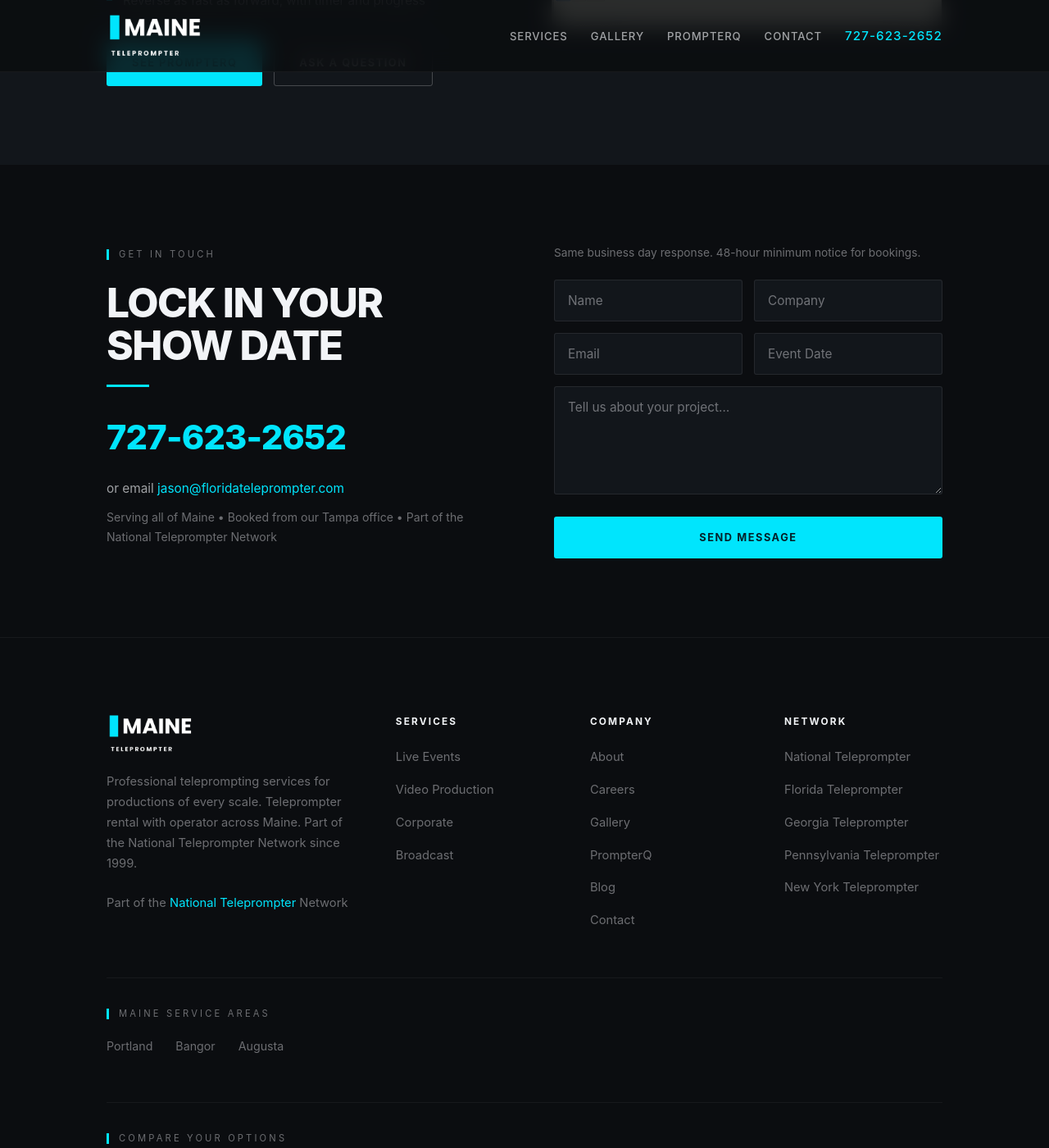
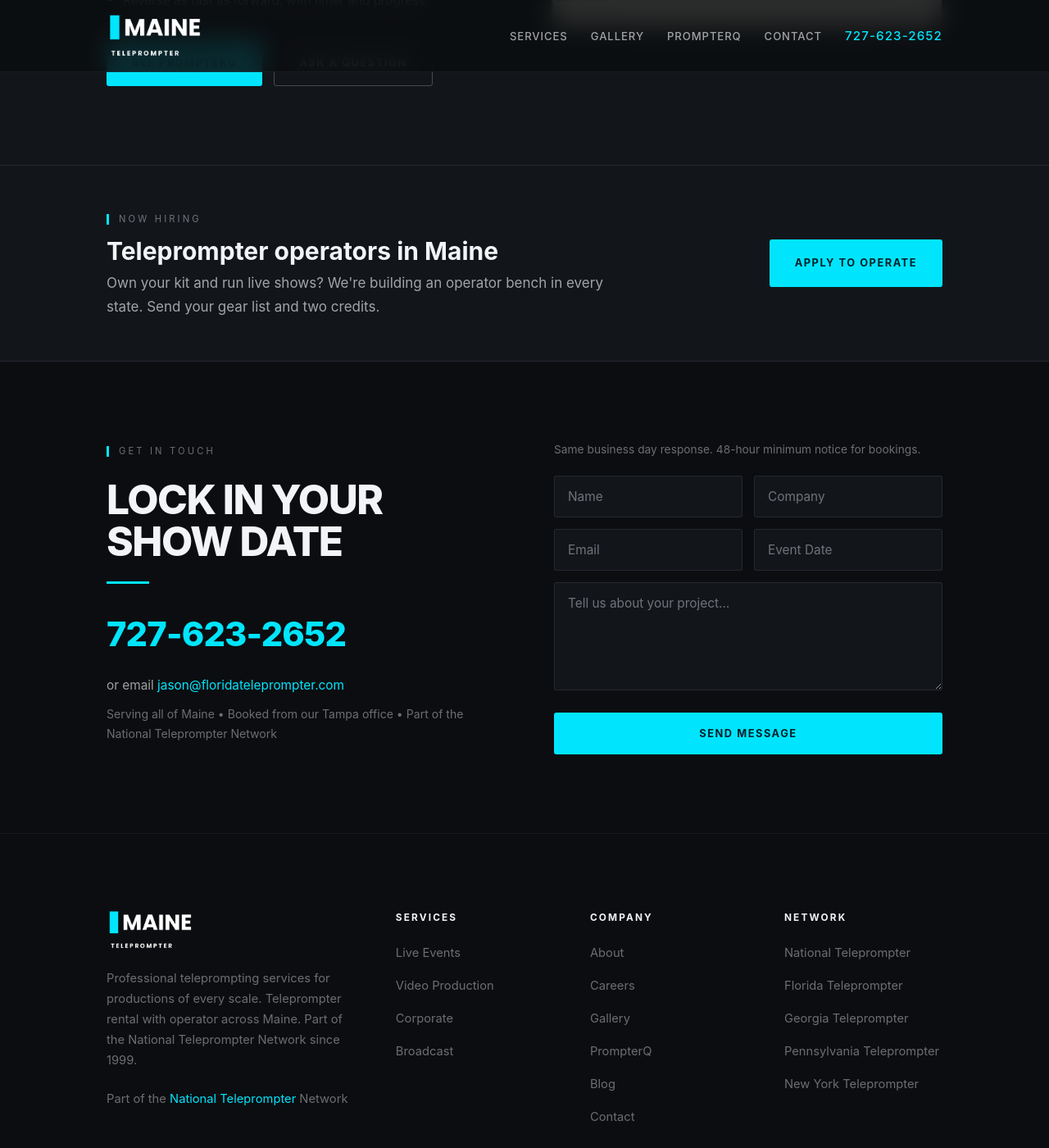
Before and after one commit to jasproj/maineteleprompter, a Jekyll site: the page index.html, which Jekyll copies as it is, in a window 1280 px wide and 1400 px high, scrolled down 6080 px. Shown: the whole window at 82% size. Built offline with Jekyll 4.4.1, drawn with Linux system fonts in a browser that asks for light colours.

Commit message:
feat: "Now Hiring Operators" band above the contact section
A visible operator-recruiting callout on the home page. Until now the only
path to the application form was a footer link. The band names the state,
says what we want (own kit, live-show experience, gear list + two credits)
and sends applicants to the existing careers page. Styled with the site's
own CSS variables; no new colors, fonts or scripts. Verified at 1280 and
390 wide.

Co-Authored-By: Claude Fable 5.1 <noreply@anthropic.com>
Claude-Session: https://claude.ai/code/session_01SW4oYwAA8ZEcmkVZYUBX96

```diff
--- a/index.html
+++ b/index.html
@@ -444,6 +444,13 @@
             html { scroll-behavior: auto; }
             * { transition: none !important; animation: none !important; }
         }
+
+        /* Hiring band */
+        .hiring { padding: clamp(36px, 4vw, 56px) 0; background: var(--surface); border-top: 1px solid var(--line); border-bottom: 1px solid var(--line); }
+        .hiring-wrap { display: flex; align-items: center; justify-content: space-between; gap: 28px; flex-wrap: wrap; }
+        .hiring-title { font-size: clamp(22px, 2.6vw, 30px); line-height: 1.15; margin: 6px 0 8px; }
+        .hiring-text { color: var(--text-dim); margin: 0; max-width: 60ch; }
+        .hiring .btn { white-space: nowrap; }
     </style>
 </head>
 <body>
@@ -673,6 +680,18 @@
         </div>
     </section>
 
+        <!-- Hiring -->
+    <section class="hiring" id="hiring" aria-label="Now hiring teleprompter operators">
+        <div class="wrap hiring-wrap">
+            <div>
+                <span class="eyebrow">Now Hiring</span>
+                <h2 class="hiring-title">Teleprompter operators in Maine</h2>
+                <p class="hiring-text">Own your kit and run live shows? We're building an operator bench in every state. Send your gear list and two credits.</p>
+            </div>
+            <a href="careers.html" class="btn btn-primary">Apply to operate</a>
+        </div>
+    </section>
+
     <!-- Contact -->
     <section class="contact" id="contact">
         <div class="wrap">
```
